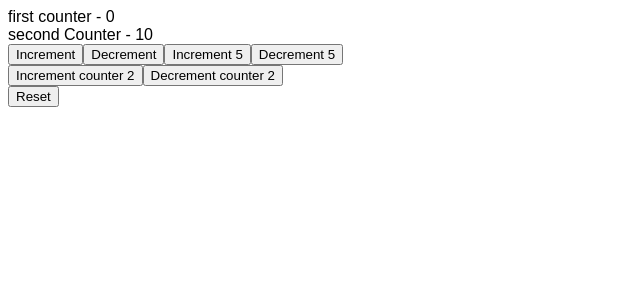
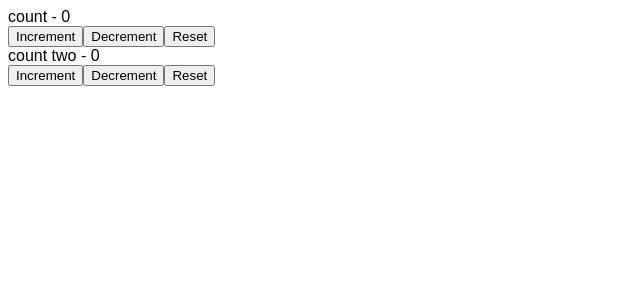
Before and after one commit to AnikBhadra/react101, a React (Vite) app: page / in a window 1280 px wide. Shown: the top 300 px of the page, without its empty margins (0-640 px from the left). Built offline with nearby package versions, Linux system fonts and the light colour scheme.

Commit message:
multiple useReducer

```diff
--- /dev/null
+++ b/Components/CounterThree.jsx
@@ -0,0 +1,37 @@
+import React, { useReducer } from 'react'
+
+const initialState = 0
+const reducer = (state, action) => {
+    switch (action) {
+        case 'increment':
+            return state + 1
+        case 'decrement':
+            return state - 1
+        case 'reset':
+            return initialState
+        default:
+            return state
+    }
+}
+
+function CounterThree() {
+    const [count, dispatch] = useReducer(reducer, initialState)
+    const [countTwo, dispatchTwo] = useReducer(reducer, initialState)
+    return (
+        <div>
+            <div>count - {count}</div>
+            <button onClick={() => dispatch('increment')} >Increment</button>
+            <button onClick={() => dispatch('decrement')}>Decrement</button>
+            <button onClick={() => dispatch('reset')}>Reset</button>
+
+            <div>count two - {countTwo}</div>
+            <button onClick={() => dispatchTwo('increment')} >Increment</button>
+            <button onClick={() => dispatchTwo('decrement')}>Decrement</button>
+            <button onClick={() => dispatchTwo('reset')}>Reset</button>
+        </div>
+
+
+    )
+}
+
+export default CounterThree
--- a/src/App.jsx
+++ b/src/App.jsx
@@ -1,12 +1,12 @@
 import React from "react";
+import CounterThree from "../Components/CounterThree";
 import "./App.css";
-import CounterTwo from "../Components/CounterTwo";
 
 
 function App() {
   return (
     <div>
-      <CounterTwo />
+      <CounterThree />
     </div>
   )
 }
```
